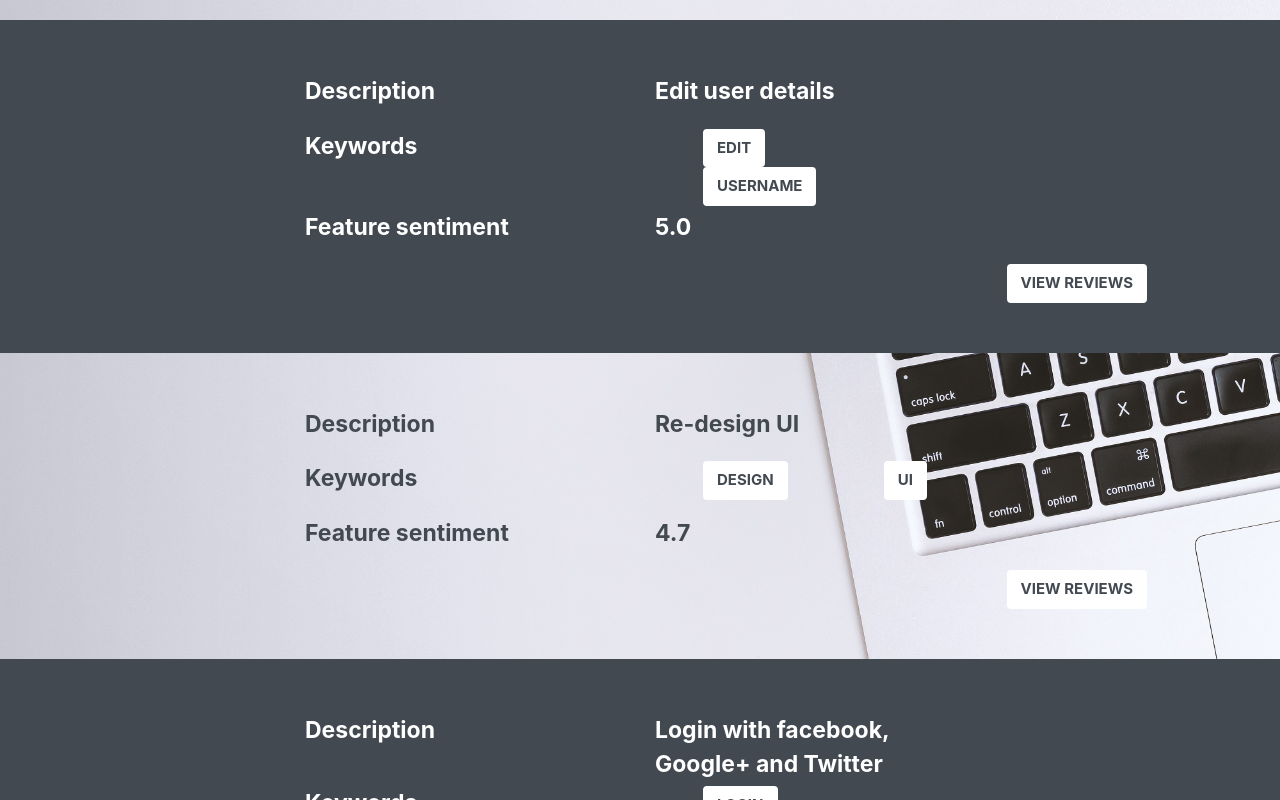
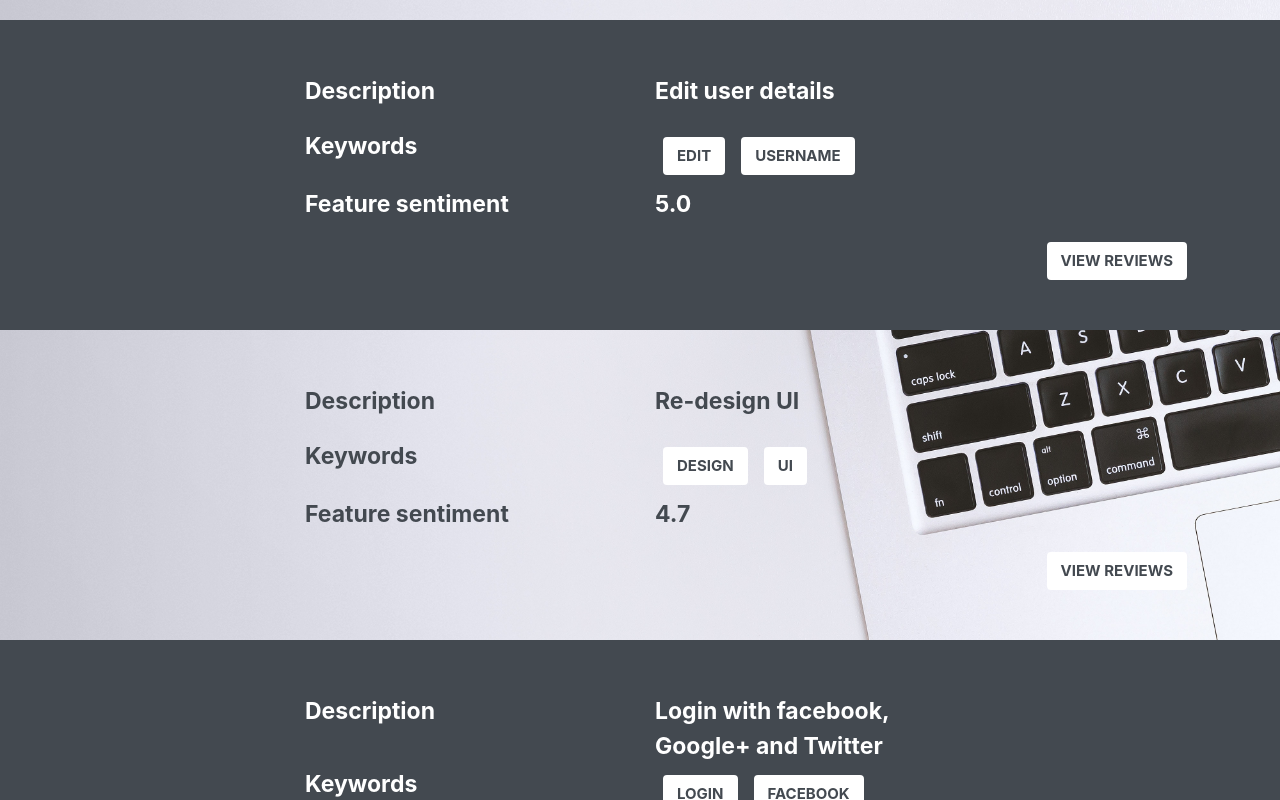
Before and after one commit to Aarthif-Nawaz/ARC-R3ACT, a React (Create React App) app: page /featureRequest in a window 1280 px wide. Shown: the part 780-1580 px from the top of the page. Built offline with nearby package versions, Linux system fonts and the light colour scheme.

Commit message:
modified: BFDescripBox.js and FRDescripBox.js

```diff
--- a/src/App.css
+++ b/src/App.css
@@ -120,7 +120,7 @@ html {
   padding: 50px;
   font-weight: 700;
 }
-.mx-2{
+.bugDescripBtn{
   color: #fff;
   background-color: #da808a;
   font-weight: 700;
@@ -128,7 +128,7 @@ html {
   font-size: 15px;
   text-transform: uppercase;
 }
-.mx-2:hover{
+.bugDescripBtn:hover{
   border: #fff 2px solid;
   background-color: #434950;
 }
@@ -177,7 +177,7 @@ html {
   background-color: #fff;
   color: #434950;
 }
-.mx-5{
+.descrip-button{
   color: #434950;
   background-color: #fff;
   font-weight: 700;
@@ -185,7 +185,7 @@ html {
   font-size: 15px;
   text-transform: uppercase;
 }
-.mx-5:hover{
+.descrip-button:hover{
   border: #fff 2px solid;
   background-color: #434950;
 }
--- a/src/components/BugFix_FeatureReq/BFDescripBox.js
+++ b/src/components/BugFix_FeatureReq/BFDescripBox.js
@@ -26,7 +26,7 @@ function BFDescripBox(props){
                     <div className='col'><p>Keywords</p></div>
                     <div className='col'>
                         {keywords.map((key)=>
-                            <Button variant='secondary' className='mx-2'>{key}</Button>
+                            <Button variant='secondary' className='m-2 bugDescripBtn'>{key}</Button>
                     )}
                     </div>
                 </div>
@@ -36,7 +36,7 @@ function BFDescripBox(props){
                 </div>
                 </div>
                 <div className='container text-right'>
-                    <Button variant='secondary' className='mx-2' onClick={handleClick}>View Reviews</Button>
+                    <Button variant='secondary' className='mx-2 bugDescripBtn' onClick={handleClick}>View Reviews</Button>
                 </div>
 
         </div>
--- a/src/components/BugFix_FeatureReq/FRDescripBox.js
+++ b/src/components/BugFix_FeatureReq/FRDescripBox.js
@@ -23,7 +23,7 @@ function FRDescripBox(props){
                 <div className='col'><p>Keywords</p></div>
                 <div className='col'>
                     {keywords.map((key)=>
-                        <Button variant='secondary' className='mx-5'>{key}</Button>
+                        <Button variant='secondary' className='m-2 descrip-button'>{key}</Button>
                 )}
                 </div>
             </div>
@@ -34,7 +34,7 @@ function FRDescripBox(props){
             </div>
 
             <div className='container text-right'>
-                <Button variant='secondary' className='mx-5' onClick={handleClick}>View Reviews</Button>
+                <Button variant='secondary' className='mx-2 descrip-button' onClick={handleClick}>View Reviews</Button>
             </div>
 
         </div>
```
